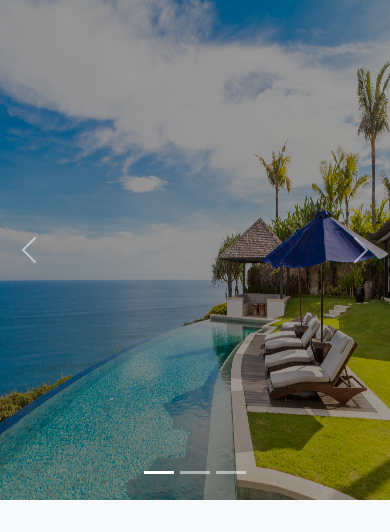
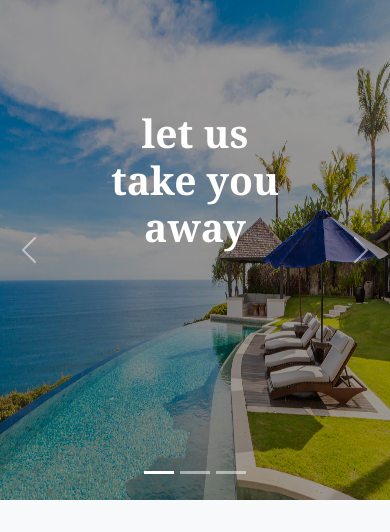
Before and after one commit to Minicodemaker/travel-website, a Django app: page / in a window 390 px wide; the page is wider, and only the part inside the window is pictured. Shown: the part 56-588 px from the top of that part. Run offline with Django 5.2, Linux system fonts and the light colour scheme; data comes from the database, SQL or seed files in the repository.

Commit message:
responsive h1

```diff
--- a/firstproject/settings.py
+++ b/firstproject/settings.py
@@ -24,7 +24,7 @@ BASE_DIR = Path(__file__).resolve().parent.parent
 # SECRET_KEY='django-insecure-htzmz-rgb8yvnemq3hmcsp(%w8)21*)u9012*mfwzp6u5ewbs%'
 
 
-SECRET_KEY = os.environ.get("SECRET_KEY")
+SECRET_KEY = os.environ.get("SECRET_KEY","django-insecure-localfallback123")
 
 # SECURITY WARNING: don't run with debug turned on in production!
 DEBUG = True
--- a/static/style.css
+++ b/static/style.css
@@ -1,6 +1,32 @@
 .footer {
     background: #040404ff;
     color: #f9fcfdff;
+}
+
+.c1{
+    position: absolute;
+    top:40vh;
+    left:50vw;
+    transform: translate(-50%, -50%);
+    color: white;
+    font-weight: bold;
+    font-family:cambria;
+    font-size:5wv;
+    text-align: center;
+}
+
+@media (max-width: 992px) {
+    .c1 {
+        top: 22vh;
+        font-size: 4vw;
+    }
+}
 
 
+@media (max-width: 678px){
+    .c1 {
+        top: 28vh;
+        font-size: 10vw;
+        text-align: center;
+    }
 }
--- a/templates/index.html
+++ b/templates/index.html
@@ -27,6 +27,7 @@ Travello{%endblock %} {% block body %}
     </div>
     <div class="carousel-inner">
             <div class="carousel-item active">
+
                   <img
                     src="{% static 'bal.jpg' %}"
                     class="d-block w-100"
@@ -40,6 +41,7 @@ Travello{%endblock %} {% block body %}
                 <p>Pack your bags. Leave your worries behind.</p>
               </div>
             </div>
+
       <div class="carousel-item">
             <img
               src="{% static 'img2.jpg' %}"
@@ -54,6 +56,7 @@ Travello{%endblock %} {% block body %}
               <p>Wander often. Wonder always</p>
             </div>
       </div>
+
       <div class="carousel-item">
          <img
           src="{% static 'mal.jpg' %}"
@@ -88,23 +91,9 @@ Travello{%endblock %} {% block body %}
       <span class="visually-hidden">Next</span>
     </button>
   </div>
-  <div class="container text-center"   style="position: absolute;
 
-
-    top: 280px;
-    left: 480px;
-    width: 900px;
-    height: 500px;
-    color: white;
-    font-weight: bold;
-    text-align: center;"
-    >
-  <h1 style="font-size:50px;">Travello-Let Us take you away</h1>
 </div>
-</div>
-
-
-
+<h1 class="c1">let us take you away</h1>
 
 <div class="album py-5 bg-body-tertiary">
   <div class="container-fluid" style="background: #dae1ebff;padding:20px;">
```
Also changed, not shown: templates/about.html (+7 -11 lines), templates/contact.html (+7 -10 lines). Lines whose indentation alone changed are shown as unchanged.
